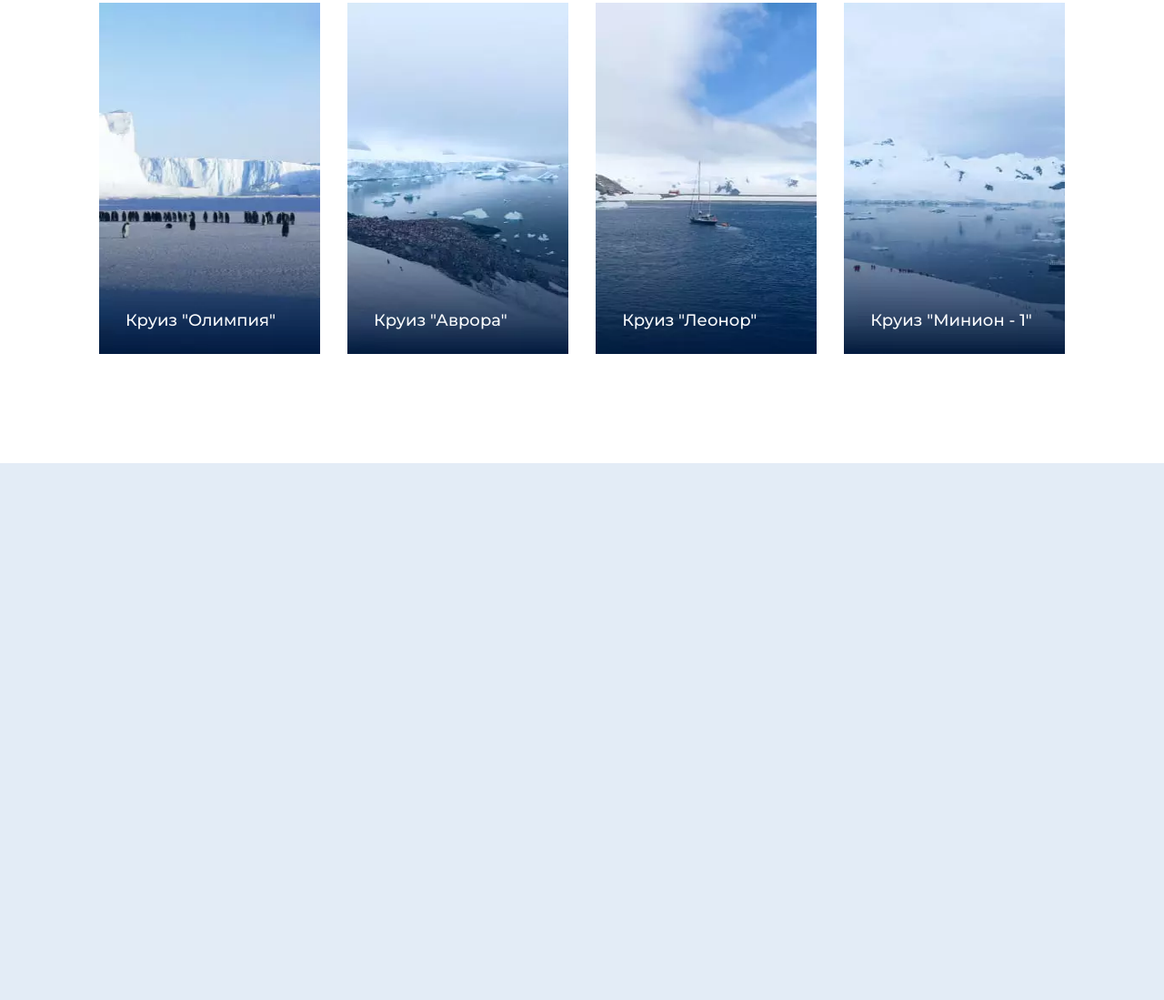
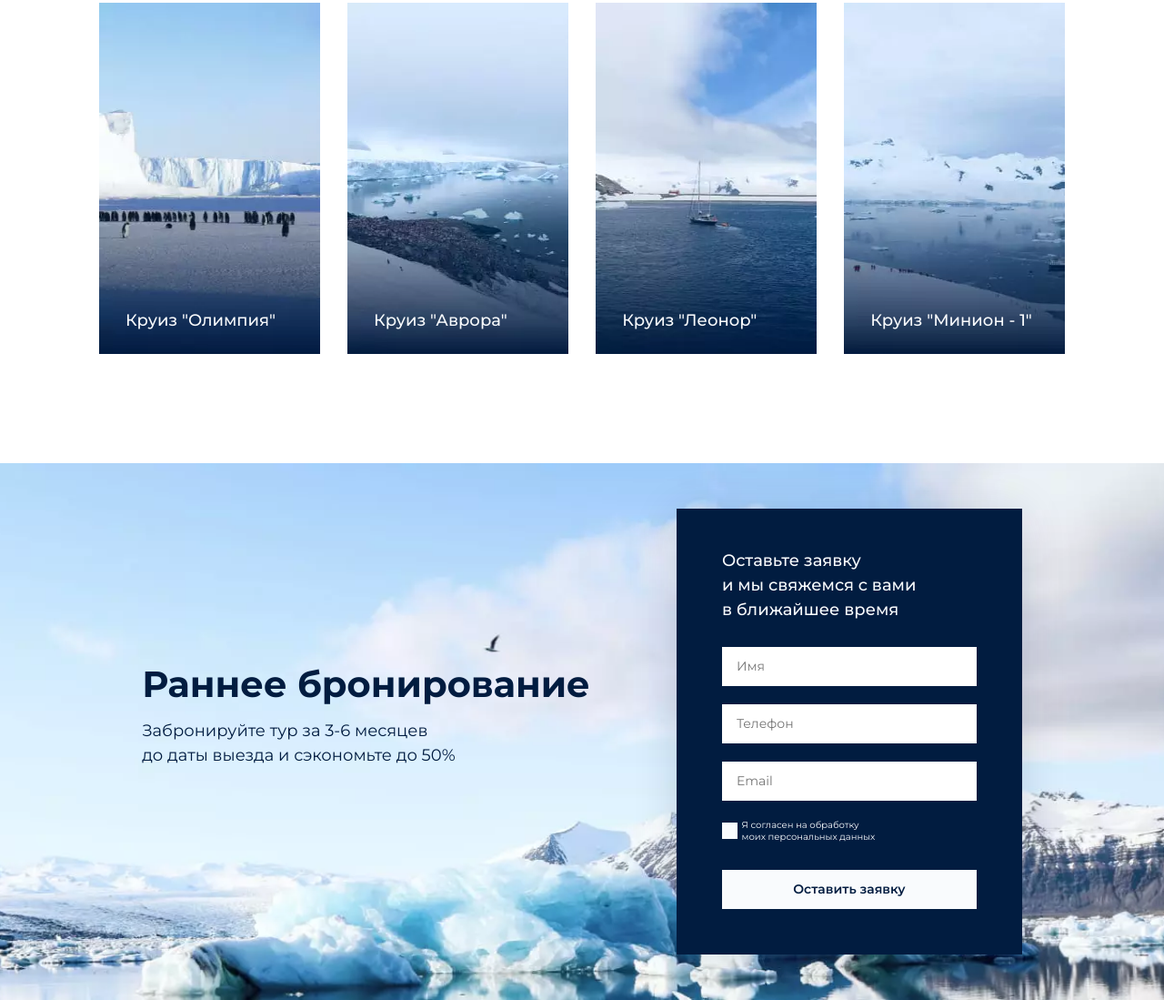
Before and after one commit to GanievTimur/cruises-project, a website built with webpack: page source/index.html in a window 1280 px wide. Shown: the part 2414-3513 px from the top of the page at 91% size. Before the commit the page ends 2923 px from the top, so only its background shows below. Built offline with nearby package versions, Linux system fonts and the light colour scheme; files whose address does not match are found by name.

Commit message:
booking started

```diff
--- a/source/index.html
+++ b/source/index.html
@@ -315,6 +315,40 @@
         </div>
       </section>
 
+      <section class="booking">
+        <picture>
+          <source media="(min-width: 0)" type="image/webp" srcset="./img/booking-background.webp 1x, ./img/booking-background@2x.webp 2x">
+          <img class="booking__background-image" src="./img/booking-background.jpg" srcset="./img/booking-background@2x.jpg 2x" alt="Фотография заснеженных гор" width="1366" height="555">
+        </picture>
+        <div class="container">
+          <div class="booking__description">
+            <h2 class="booking__description-title">Раннее бронирование</h2>
+            <p class="booking__description-info">Забронируйте тур <nobr>за 3-6 месяцев</nobr> до&nbsp;даты выезда и сэкономьте до 50%</p>
+          </div>
+          <form class="booking__form" action="#" method="post">
+            <p class="booking__form-info">Оставьте&nbsp;заявку и&nbsp;мы&nbsp;свяжемся с вами в&nbsp;ближайшее&nbsp;время</p>
+            <fieldset>
+              <label for="name-form" class="visually-hidden">Поле ввода имени</label>
+              <input type="text" name="name" class="booking__form-username" id="name-form" placeholder="Имя" required>
+            </fieldset>
+            <fieldset>
+              <label for="phone-form" class="visually-hidden">Поле ввода телефона</label>
+              <input type="tel" name="phone" class="booking__form-phone" id="phone-form" placeholder="Телефон" required>
+            </fieldset>
+            <fieldset>
+              <label for="email-form" class="visually-hidden">Поле ввода почты</label>
+              <input type="tel" name="email" class="booking__form-email" id="email-form" placeholder="Email" required>
+            </fieldset>
+            <div class="booking__form-checkbox">
+              <input type="checkbox" name="checkbox" class="booking__form-checkbox-input visually-hidden" id="checkbox-form" required>
+              <span></span>
+              <label for="checkbox-form" class="booking__form-checkbox-label">Я&nbsp;согласен&nbsp;на&nbsp;обработку моих&nbsp;персональных&nbsp;данных</label>
+            </div>
+            <button class="booking__form-button" type="submit">Оставить заявку</button>
+          </form>
+        </div>
+      </section>
+
     </main>
 
     <script src="js/vendor.min.js"></script>
--- /dev/null
+++ b/source/sass/blocks/booking.scss
@@ -0,0 +1,218 @@
+.booking {
+  position: relative;
+  padding: 50px 65px 50px 0;
+
+  @media (max-width: 1023px) {
+    padding: 50px 0 100px;
+  }
+
+  @media (max-width: 767px) {
+    padding: 20px 0 100px;
+  }
+}
+
+.booking .container {
+  display: flex;
+  justify-content: space-between;
+
+  @media (max-width: 1023px) {
+    flex-direction: column;
+    align-items: center;
+  }
+}
+
+.booking__description {
+  margin: 163px 0 0 65px;
+
+  @media (max-width: 1023px) {
+    margin: 38px 0 52px 0;
+    text-align: center;
+  }
+
+  @media (max-width: 767px) {
+    margin: 38px 0 33px;
+  }
+}
+
+.booking__background-image {
+  position: absolute;
+  width: 100%;
+  top: 0;
+  right: 0;
+  z-index: -1;
+  height: 100%;
+  object-fit: cover;
+
+  @media (max-width: 1023px) {
+    width: inherit;
+  }
+}
+
+.booking__description-title {
+  font-family: "Montserrat", "Arial", sans-serif;
+  font-style: normal;
+  font-weight: 700;
+  font-size: 40px;
+  line-height: 150%;
+  color: #011c40;
+  margin: 0;
+  margin-bottom: 8px;
+
+  @media (max-width: 1023px) {
+    font-size: 34px;
+    margin-bottom: 5px;
+  }
+
+  @media (max-width: 767px) {
+    line-height: 130%;
+    font-size: 24px;
+    margin-bottom: 14px;
+  }
+}
+
+.booking__description-info {
+  margin: 0;
+  width: 60%;
+  font-family: "Montserrat", "Arial", sans-serif;
+  font-style: normal;
+  font-weight: 400;
+  font-size: 18px;
+  line-height: 150%;
+  color: #011c40;
+
+  @media (max-width: 1023px) {
+    margin: 0 auto;
+    width: 58%;
+  }
+
+  @media (max-width: 767px) {
+    font-size: 16px;
+    line-height: 140%;
+    width: 91%;
+  }
+}
+
+.booking__form {
+  background: #011c40;
+  box-shadow: 0 4px 45px rgba(1, 28, 64, 0.15);
+  padding: 44px 50px 50px 50px;
+  width: 37.6%;
+  min-width: 380px;
+
+  @media (max-width: 1023px) {
+    width: 59.6%;
+    min-width: inherit;
+  }
+
+  @media (max-width: 767px) {
+    padding: 35px 29px 40px;
+    width: 100%;
+  }
+
+  & fieldset {
+    border: none;
+    margin: 0;
+    padding: 0;
+    margin-bottom: 20px;
+  }
+}
+
+.booking__form-username,
+.booking__form-phone,
+.booking__form-email {
+  height: 43px;
+  width: 100%;
+  padding-left: 16px;
+  border: none;
+  font-family: "Montserrat", "Arial", sans-serif;
+  font-style: normal;
+  font-weight: 400;
+  font-size: 14px;
+  line-height: 150%;
+  color: rgba(1, 28, 64, 0.7);
+}
+
+.booking__form-info {
+  margin: 0;
+  font-family: "Montserrat", "Arial", sans-serif;
+  font-style: normal;
+  font-weight: 500;
+  font-size: 18px;
+  line-height: 150%;
+  color: #f9fbfd;
+  margin-bottom: 27px;
+
+  @media (max-width: 767px) {
+    text-align: center;
+    line-height: 140%;
+  }
+}
+
+.booking__form-checkbox {
+  position: relative;
+  display: flex;
+  align-items: center;
+  margin-bottom: 30px;
+
+  @media (max-width: 767px) {
+    margin-bottom: 26px;
+  }
+}
+
+.booking__form-checkbox span {
+  display: inline-block;
+  vertical-align: middle;
+  position: relative;
+  left: 0;
+  top: 0;
+  width: 18px;
+  height: 18px;
+  background: #f9fbfd;
+  margin-right: 5px;
+
+  @media (max-width: 767px) {
+    width: 28px;
+    height: 19px;
+    margin-right: 7px;
+  }
+}
+
+.booking__form-checkbox-input:checked + span::before {
+  content: "";
+  background-image: url("../img/svg/checkbox-icon.svg");
+  background-repeat: no-repeat;
+  position: absolute;
+  left: 50%;
+  top: 50%;
+  transform: translate(-50%, -50%);
+  width: 10px;
+  height: 7px;
+}
+
+.booking__form-checkbox-label {
+  font-family: "Montserrat", "Arial", sans-serif;
+  font-style: normal;
+  font-weight: 400;
+  font-size: 10px;
+  line-height: 130%;
+  color: #f9fbfd;
+}
+
+.booking__form-button {
+  width: 100%;
+  height: 43px;
+  border: none;
+  background: #f9fbfd;
+  font-family: "Montserrat", "Arial", sans-serif;
+  font-style: normal;
+  font-weight: 600;
+  font-size: 14px;
+  line-height: 150%;
+  color: #011c40;
+}
+
+.booking__form fieldset:last-of-type {
+  @media (max-width: 767px) {
+    margin-bottom: 18px;
+  }
+}
--- a/source/sass/style.scss
+++ b/source/sass/style.scss
@@ -24,7 +24,7 @@
 @import "blocks/traveling.scss";
 @import "blocks/advantage.scss";
 @import "blocks/cruises.scss";
-
+@import "blocks/booking.scss";
 
 // ---------------------------------
 
```
Also changed, not shown: build/css/style.css, build/css/style.min.css, build/index.html, 1 other file.
